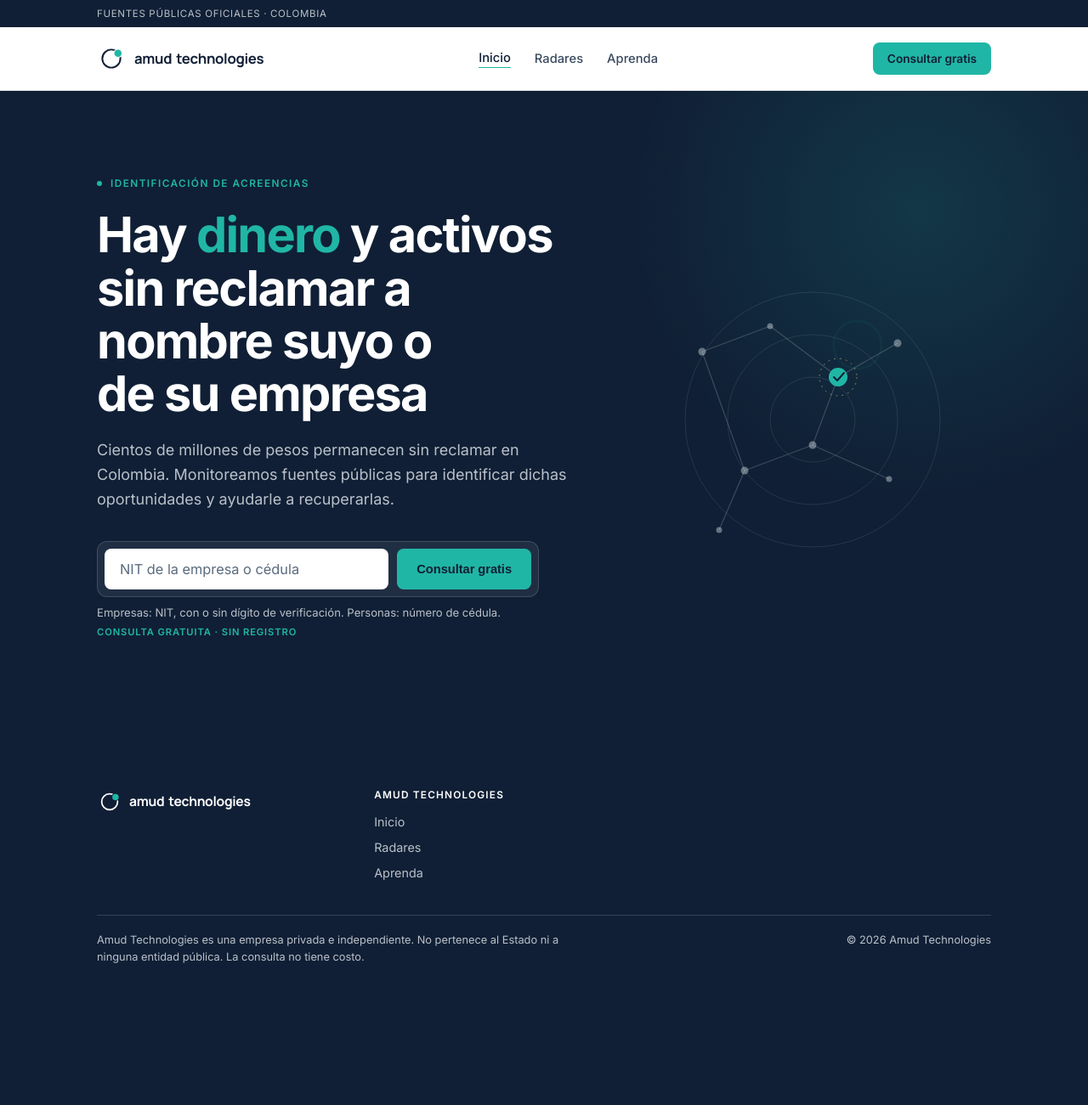
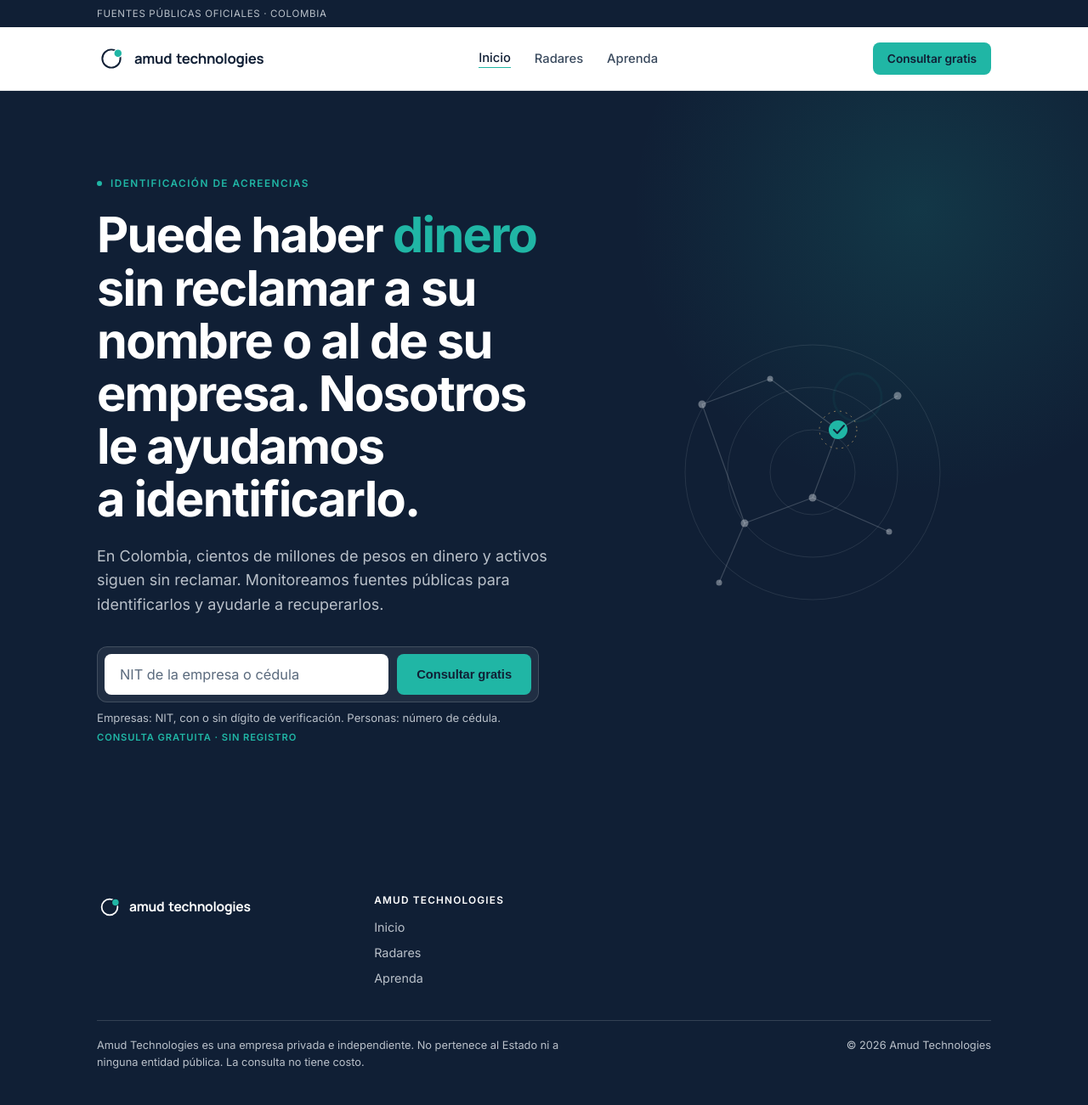
Before and after one commit to amudtechnologies/claims-engine, a Django app: page / in a window 1280 px wide. Shown: the whole page at 85% size. Before the commit the page ends 1134 px from the top, so only its background shows below. Run offline with Django 5.2, Linux system fonts and the light colour scheme; data comes from the database, SQL or seed files in the repository.

Commit message:
Home hero: new headline and subtitle
Co-Authored-By: Claude Opus 5.5 <noreply@anthropic.com>

```diff
--- a/web/home/templates/home/index.html
+++ b/web/home/templates/home/index.html
@@ -12,8 +12,8 @@
   <div class="wrap hero-inner">
     <div class="hero-copy">
       <div class="eyebrow mono"><span class="dot"></span>Identificación de acreencias</div>
-      <h1>Hay <span class="accent-word">dinero</span> y activos sin reclamar a nombre suyo o de su empresa</h1>
-      <p class="lede">Cientos de millones de pesos permanecen sin reclamar en Colombia. Monitoreamos fuentes públicas para identificar dichas oportunidades y ayudarle a recuperarlas.</p>
+      <h1>Puede haber <span class="accent-word">dinero</span> sin reclamar a su nombre o al de su empresa. Nosotros le ayudamos a identificarlo.</h1>
+      <p class="lede">En Colombia, cientos de millones de pesos en dinero y activos siguen sin reclamar. Monitoreamos fuentes públicas para identificarlos y ayudarle a recuperarlos.</p>
       <div class="hero-search" id="buscar">{% include "home/_search_form.html" with button_label="Consultar gratis" %}</div>
     </div>
     <div class="hero-graphic" aria-hidden="true">
--- a/web/home/tests.py
+++ b/web/home/tests.py
@@ -26,7 +26,7 @@ class HomeTests(TestCase):
     def test_home_renders_search(self):
         response = self.client.get("/")
         self.assertContains(response, 'action="/resultados/"')
-        self.assertContains(response, "activos sin reclamar a nombre suyo")
+        self.assertContains(response, "sin reclamar a su nombre o al de su empresa")
 
 
 class RadarRegistryTests(TestCase):
```
